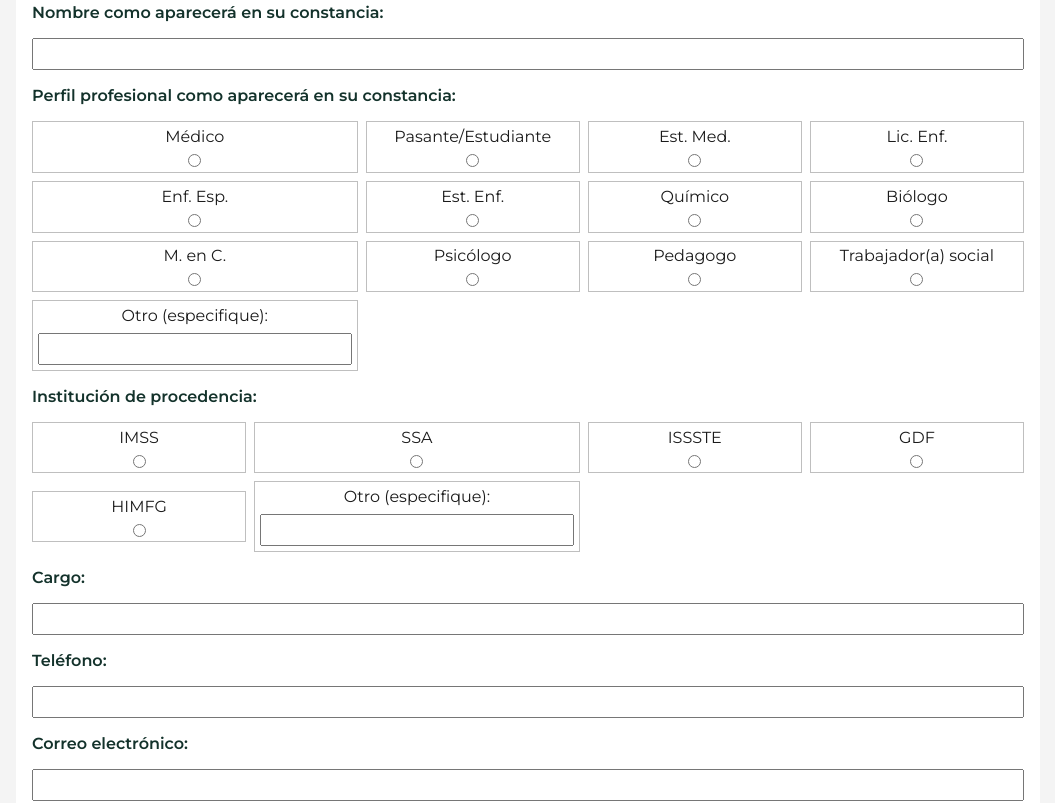
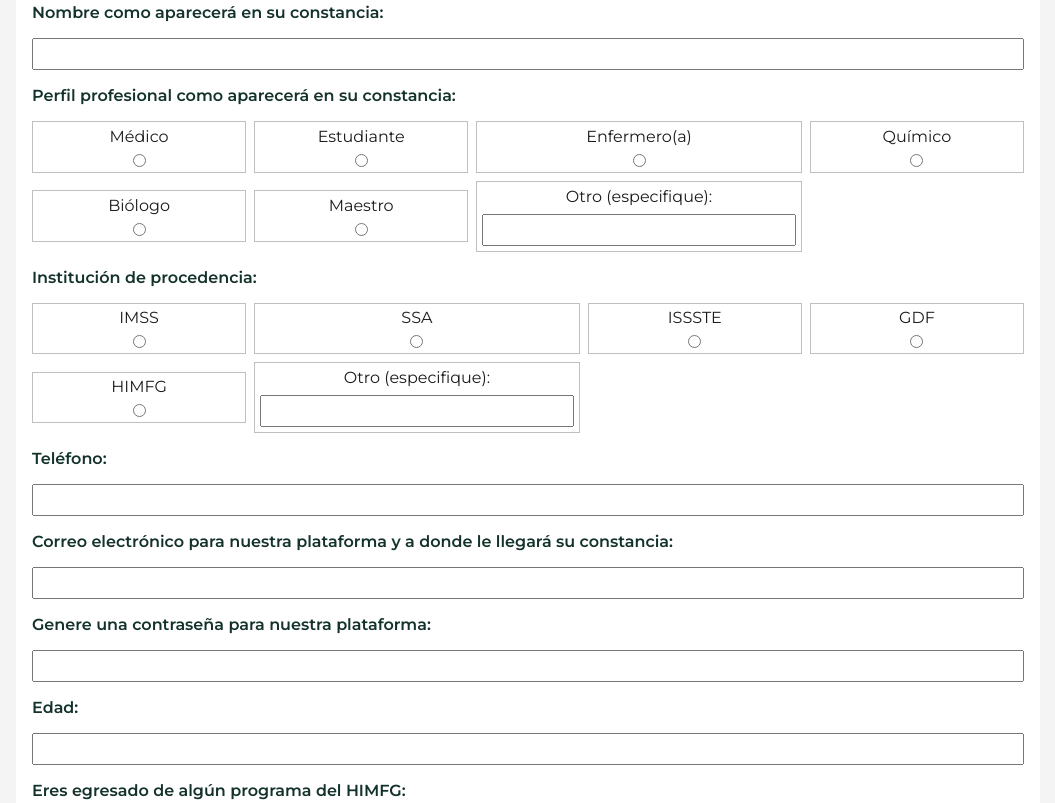
Before and after one commit to ricardoggz/himfg-cursos-website, a Next.js app: page /register in a window 1280 px wide. Shown: the part 500-1303 px from the top of the page, without its empty margins (112-1167 px from the left). Built offline with nearby package versions, Linux system fonts and the light colour scheme.

Commit message:
[delete]: register fields

```diff
--- a/src/components/registerForm/registerForm.js
+++ b/src/components/registerForm/registerForm.js
@@ -102,7 +102,7 @@ export const RegisterForm = ({path})=>{
                     />
                 </div>
                 <div>
-                    <label>Pasante/Estudiante</label>
+                    <label>Estudiante</label>
                     <input
                         type='radio'
                         value='PASANTE'
@@ -112,40 +112,10 @@ export const RegisterForm = ({path})=>{
                     />
                 </div>
                 <div>
-                    <label>Est. Med.</label>
-                    <input
-                        type='radio'
-                        value='EST. MED.'
-                        name='student_grade'
-                        onChange={onChange}
-
-                    />
-                </div>
-                <div>
-                    <label>Lic. Enf.</label>
+                    <label>Enfermero(a)</label>
                     <input
                         type='radio'
                         value='LIC. ENF.'
-                        name='student_grade'
-                        onChange={onChange}
-
-                    />
-                </div>
-                <div>
-                    <label>Enf. Esp.</label>
-                    <input
-                        type='radio'
-                        value='ENF. ESP.'
-                        name='student_grade'
-                        onChange={onChange}
-
-                    />
-                </div>
-                <div>
-                    <label>Est. Enf.</label>
-                    <input
-                        type='radio'
-                        value='EST. ENF.'
                         name='student_grade'
                         onChange={onChange}
 
@@ -172,40 +142,10 @@ export const RegisterForm = ({path})=>{
                     />
                 </div>
                 <div>
-                    <label>M. en C.</label>
+                    <label>Maestro</label>
                     <input
                         type='radio'
                         value='M. EN C.'
-                        name='student_grade'
-                        onChange={onChange}
-
-                    />
-                </div>
-                <div>
-                    <label>Psicólogo</label>
-                    <input
-                        type='radio'
-                        value='PSICÓLOGO'
-                        name='student_grade'
-                        onChange={onChange}
-
-                    />
-                </div>
-                <div>
-                    <label>Pedagogo</label>
-                    <input
-                        type='radio'
-                        value='PEDAGOGO'
-                        name='student_grade'
-                        onChange={onChange}
-
-                    />
-                </div>
-                <div>
-                    <label>Trabajador(a) social</label>
-                    <input
-                        type='radio'
-                        value='TRABAJADOR SOCIAL'
                         name='student_grade'
                         onChange={onChange}
 
@@ -276,15 +216,6 @@ export const RegisterForm = ({path})=>{
                 </div>
             </div>
             <label className={styles.labelTitle}>
-                Cargo:
-            </label>
-            <input
-                type='text'
-                required
-                name='student_work_position'
-                onChange={onChange}
-            />
-            <label className={styles.labelTitle}>
                 Teléfono:
             </label>
             <input
@@ -294,7 +225,7 @@ export const RegisterForm = ({path})=>{
                 onChange={onChange}
             />
             <label className={styles.labelTitle}>
-                Correo electrónico:
+                Correo electrónico para nuestra plataforma y a donde le llegará su constancia:
             </label>
             <input
                 type='email'
@@ -306,7 +237,7 @@ export const RegisterForm = ({path})=>{
                 Genere una contraseña para nuestra plataforma:
             </label>
             <input
-                type='text'
+                type='password'
                 required
                 name='student_password'
                 onChange={onChange}
```
